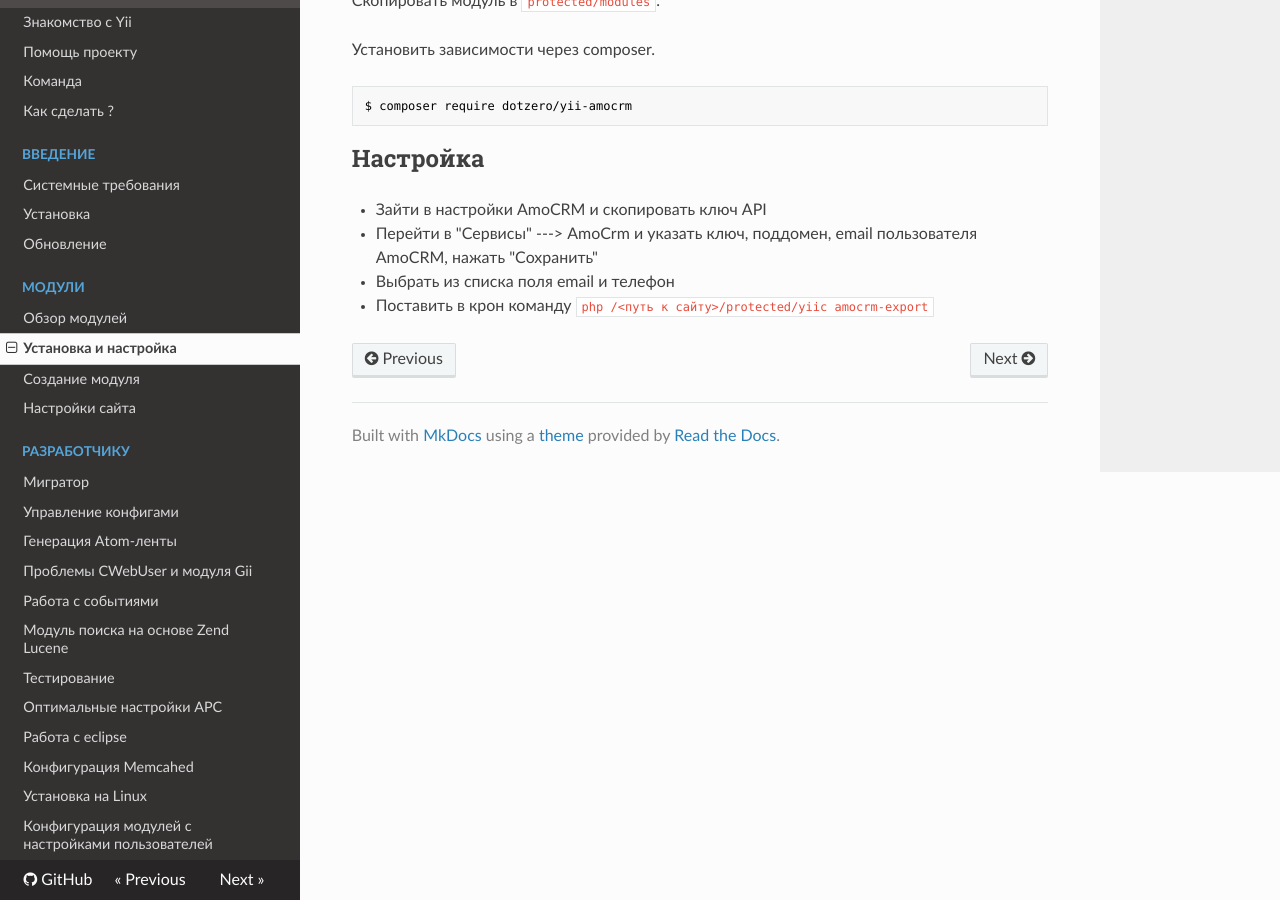
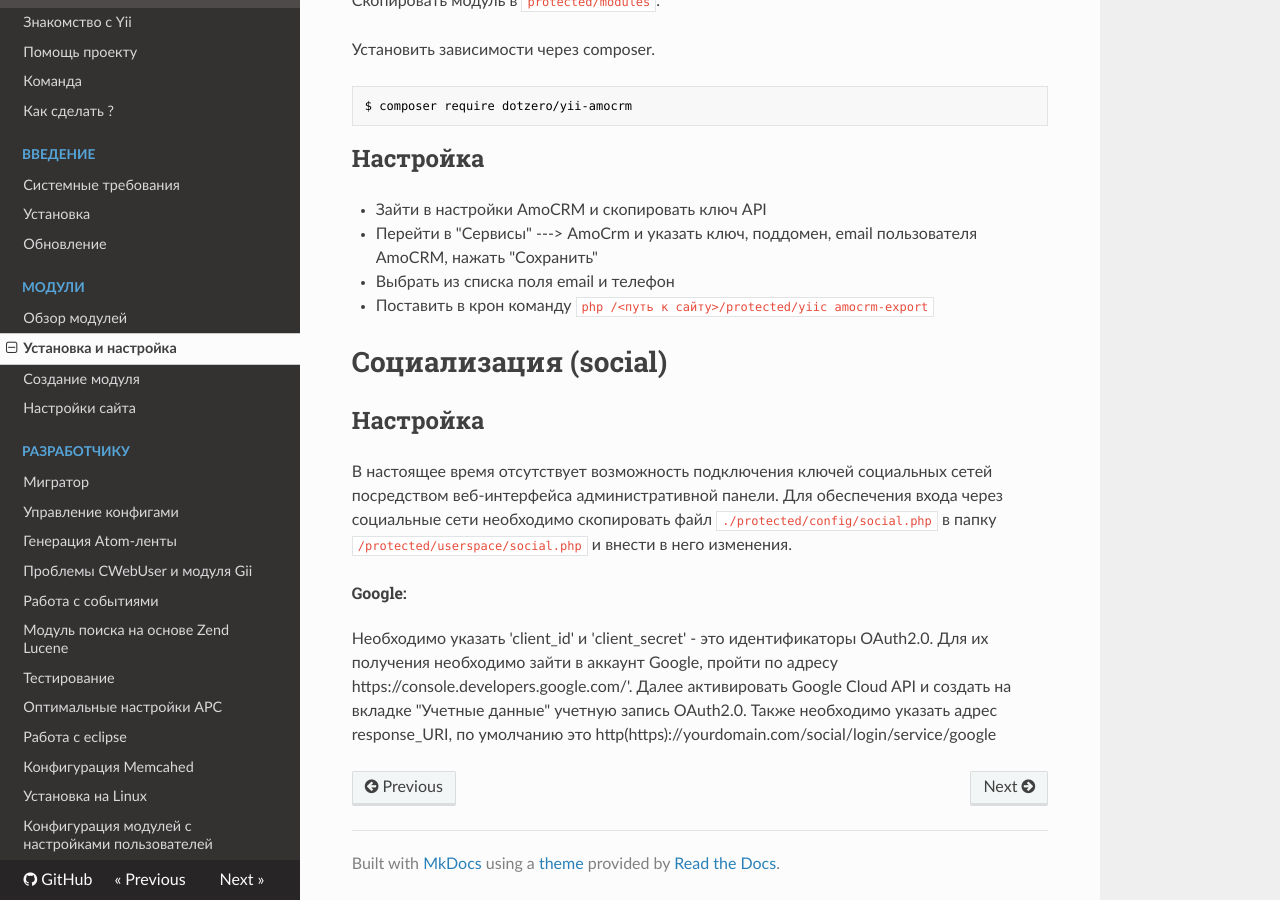
Before and after one commit to amyLabs/yupe-guides, an MkDocs documentation site: the page built from docs/module-config.md, in a window 1280 px wide and 900 px high, scrolled down 5492 px. Built offline with MkDocs 1.6.1, drawn with Linux system fonts in a browser that asks for light colours; nearby versions of some CDN libraries; old or Windows-style settings are respelled for this version of MkDocs.

Commit message:
Update module-config.md

```diff
--- a/docs/module-config.md
+++ b/docs/module-config.md
@@ -115,3 +115,11 @@ $ composer require dotzero/yii-amocrm
 * Перейти в "Сервисы" ---> AmoCrm и указать ключ, поддомен, email пользователя AmoCRM, нажать "Сохранить"
 * Выбрать из списка поля email и телефон
 * Поставить в крон команду  `php /<путь к сайту>/protected/yiic amocrm-export`
+
+# Социализация (social)
+
+<h2>Настройка</h2>
+В настоящее время отсутствует возможность подключения ключей социальных сетей посредством веб-интерфейса административной панели. Для обеспечения входа через социальные сети необходимо скопировать файл `./protected/config/social.php` в папку `/protected/userspace/social.php` и внести в него изменения.
+
+###### Google:
+Необходимо указать 'сlient_id' и 'client_secret' - это идентификаторы OAuth2.0. Для их получения необходимо зайти в аккаунт Google, пройти по адресу https://console.developers.google.com/'. Далее активировать Google Cloud API и создать на вкладке "Учетные данные" учетную запись OAuth2.0. Также необходимо указать адрес response_URI, по умолчанию это http(https)://yourdomain.com/social/login/service/google
```
